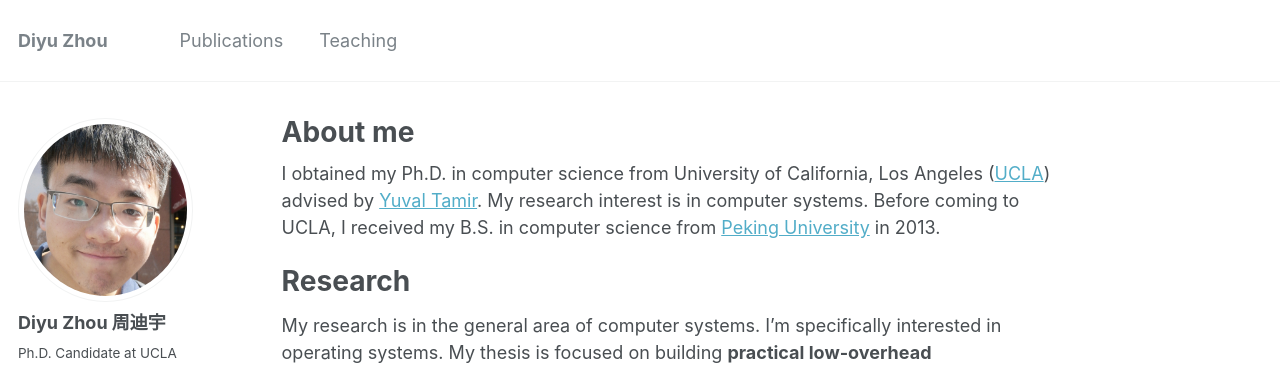
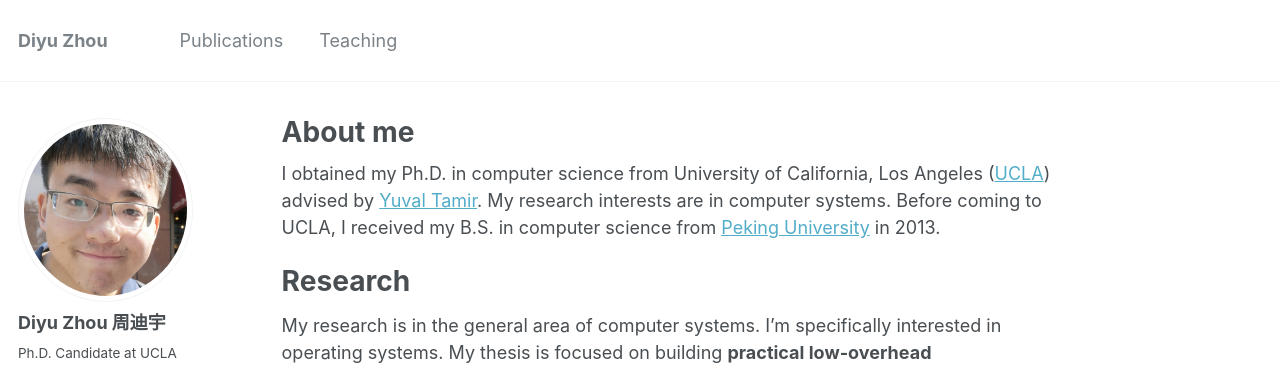
Before and after one commit to zhou-diyu/zhou-diyu.github.io, a Jekyll site: the page built from _pages/about.md, in a window 1280 px wide and 900 px high. Shown: the top 370 px of the window. Built offline with Jekyll 4.4.1, drawn with Linux system fonts in a browser that asks for light colours; some web fonts are replaced.

Commit message:
Update about.md

```diff
--- a/_pages/about.md
+++ b/_pages/about.md
@@ -7,7 +7,7 @@ redirect_from:
   - /about/
   - /about.html
 ---
-I obtained my Ph.D. in computer science from University of California, Los Angeles ([UCLA](https://www.ucla.edu/)) advised by [Yuval Tamir](http://web.cs.ucla.edu/~tamir/). My research interest is in computer systems. Before coming to UCLA, I received my B.S. in computer science from [Peking University](https://www.pku.edu.cn/) in 2013.
+I obtained my Ph.D. in computer science from University of California, Los Angeles ([UCLA](https://www.ucla.edu/)) advised by [Yuval Tamir](http://web.cs.ucla.edu/~tamir/). My research interests are in computer systems. Before coming to UCLA, I received my B.S. in computer science from [Peking University](https://www.pku.edu.cn/) in 2013.
 
 Research
 ======
```
